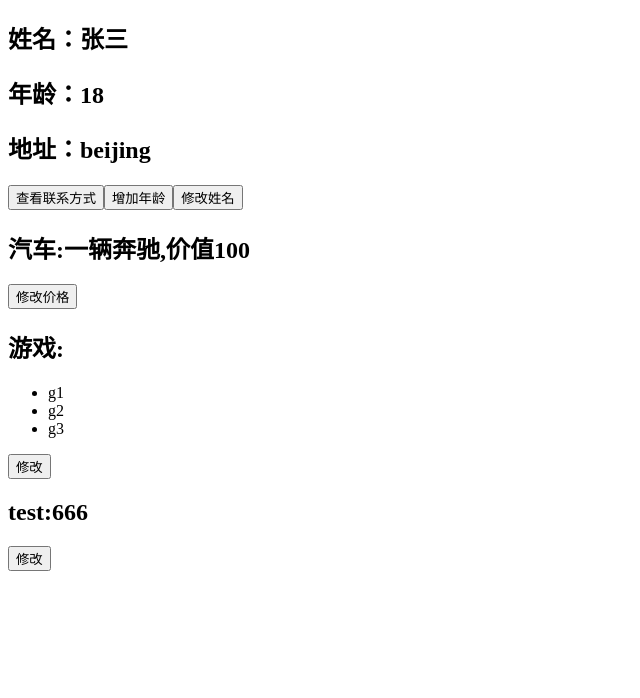
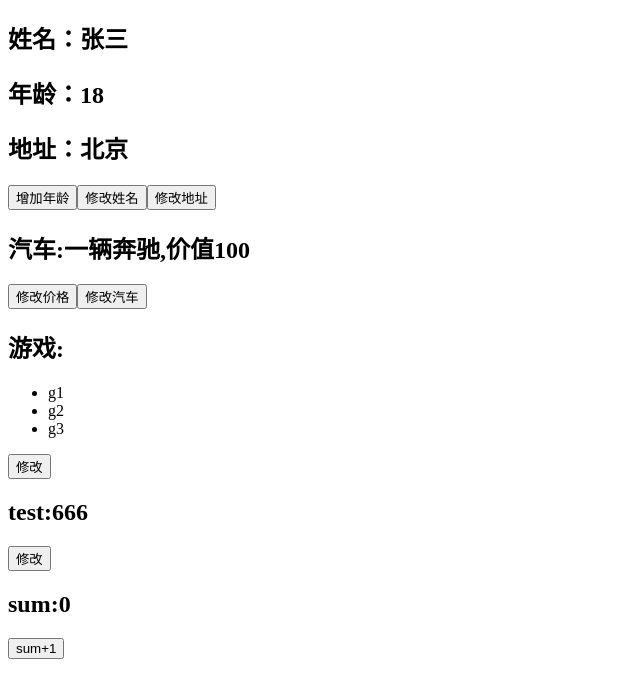
Before and after one commit to Y-Destiny/hello_vue3, a Vue app: page / in a window 1280 px wide. Shown: the top 698 px of the page, without its empty margins (0-640 px from the left). Built offline with nearby package versions, Linux system fonts and the light colour scheme.

Commit message:
toRef与toRefs

```diff
--- a/src/components/Car.vue
+++ b/src/components/Car.vue
@@ -3,6 +3,7 @@
         <!--模板无需xxx.value,自动进行 xxx.value获取数据-->
         <h2>汽车:一辆{{ car.brand }},价值{{ car.price }}</h2>
         <button @click="changePrice">修改价格</button>
+        <button @click="changeCar">修改汽车</button>
         <br>
         <h2>游戏:</h2>
         <ul>
@@ -12,6 +13,9 @@
         <br>
         <h2>test:{{ obj.a.b.c }}</h2>
         <button @click="changeObj">修改</button>
+        <br>
+        <h2>sum:{{ sum }}</h2>
+        <button @click="changeSum">sum+1</button>
     </div>
 </template>
 
@@ -19,7 +23,7 @@
     import { reactive,ref } from 'vue';
 
     //数据
-    let car =ref({brand:'奔驰',price:100})
+    let car =reactive({brand:'奔驰',price:100})
 
     let games=ref([
         {id:'game1',name:'g1'},
@@ -35,10 +39,21 @@
         }
     })
 
+    //可以使用`volar`插件自动添加`.value`
+    let sum=ref(0)
+
     function changePrice(){
         console.log(car)
-        car.value.price+=10
+        car.price+=10
         console.log(car)
+    }
+
+    //`reactive`重新分配一个新对象，会**失去**响应式（可以使用`Object.assign`去整体替换）。
+    function changeCar(){
+        Object.assign(car,{brand:'宝马',price:200})
+        //car.value={brand:'宝马',price:200} 故土的刺客不更新
+        //car.value={brand:'宝马',price:200} 故土的刺客不更新
+        //car.value=reactive{brand:'宝马',price:200} 不更新
     }
 
     function changeFristGame(){
@@ -48,4 +63,8 @@
     function changeObj(){
         obj.a.b.c=777
     }
+
+    function changeSum(){
+        sum.value++
+    }
 </script>
--- a/src/components/Person.vue
+++ b/src/components/Person.vue
@@ -1,12 +1,12 @@
 <template>
     <div class="person">
         <!--模板无需xxx.value,自动进行 xxx.value获取数据-->
-        <h2>姓名：{{name}}</h2>
-        <h2>年龄：{{age}}</h2>
+        <h2>姓名：{{ name }}</h2>
+        <h2>年龄：{{ age }}</h2>
         <h2>地址：{{ address }}</h2>
-        <button @click="showTel">查看联系方式</button>
         <button @click="changeAge">增加年龄</button>
         <button @click="changeName">修改姓名</button>
+        <button @click="changeAddress">修改地址</button>
     </div>
 </template>
 
@@ -24,33 +24,34 @@
 <!-- setup 语法糖 自动return-->
 <!--使用setup插件可使用name指定组件名-->
 <script lang="ts" setup name="Person">
-    console.log("setup")
-    //setup函数中this指向undefined,vue3中弱化this
+    import { reactive,toRefs,toRef } from 'vue';
 
-    //ref 创建：基本类型的响应式数据
-    import {ref} from 'vue'
+    let person=reactive({
+        name:'张三',
+        age:18,
+        address:'北京',
+        tel:'1234567890'
+    })
 
-    //数据
-    //使用ref()包裹数据变为响应式
-    let name = ref('张三')
-    let age = ref(18)
-    let tel = '123456789'
-    let address='beijing'
-    //方法
-    function showTel(){
-        alert(tel)
-    }
+    //作用：将一个响应式对象中的每一个属性，转换为`ref`对象。
+    //备注：`toRefs`与`toRef`功能一致，但`toRefs`可以批量转换。
 
-    //这样修改页面不改变
+     // 通过toRefs将person对象中的n个属性批量取出，且依然保持响应式的能力
+    let {name,age}=toRefs(person)
+
+    // 通过toRef将person对象中的gender属性取出，且依然保持响应式的能力
+    let address = toRef(person,'address')
+
     function changeAge(){
-        console.log(age)
-        age.value++
-        console.log(age)
+        age.value+=1
     }
 
     function changeName(){
-        console.log(name)
-        name.value = '李四'
-        console.log(name)
+        name.value='李四'
     }
+
+    function changeAddress(){
+        address.value='上海'
+    }
+
 </script>
```
